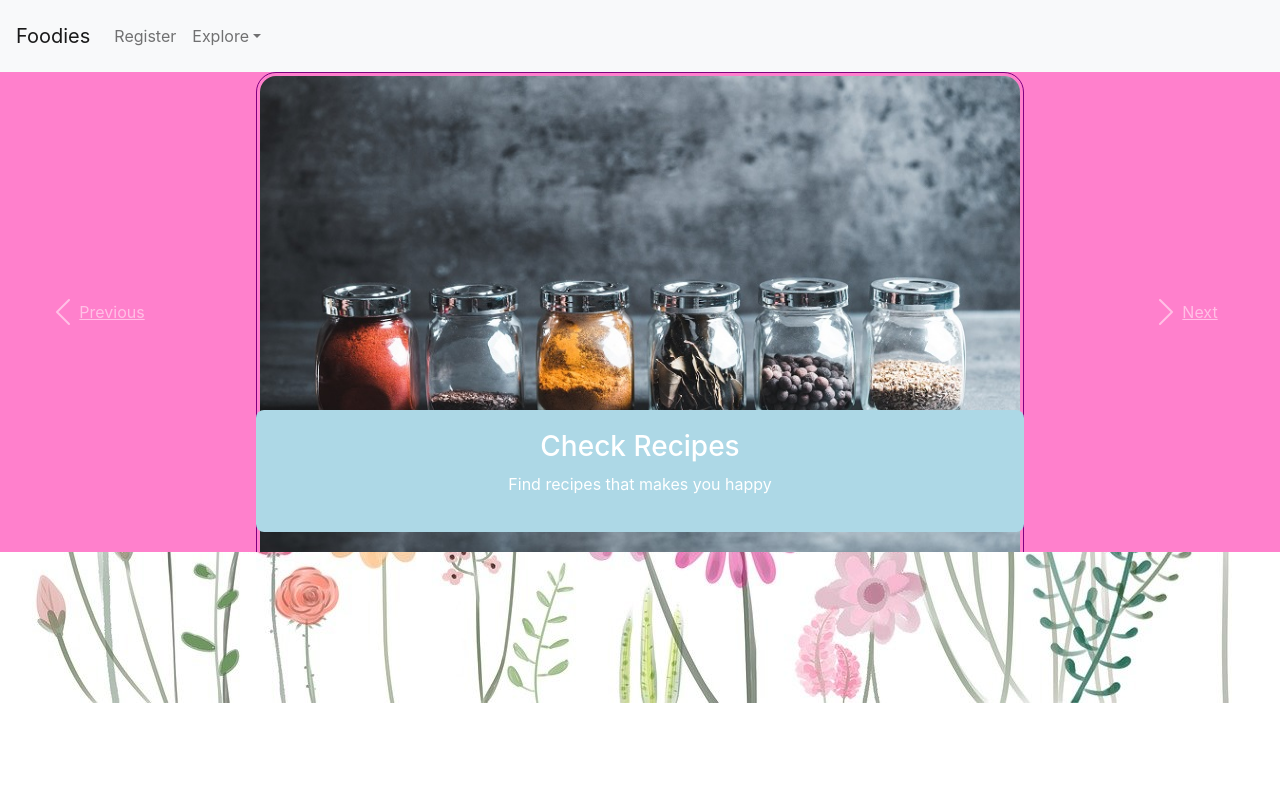
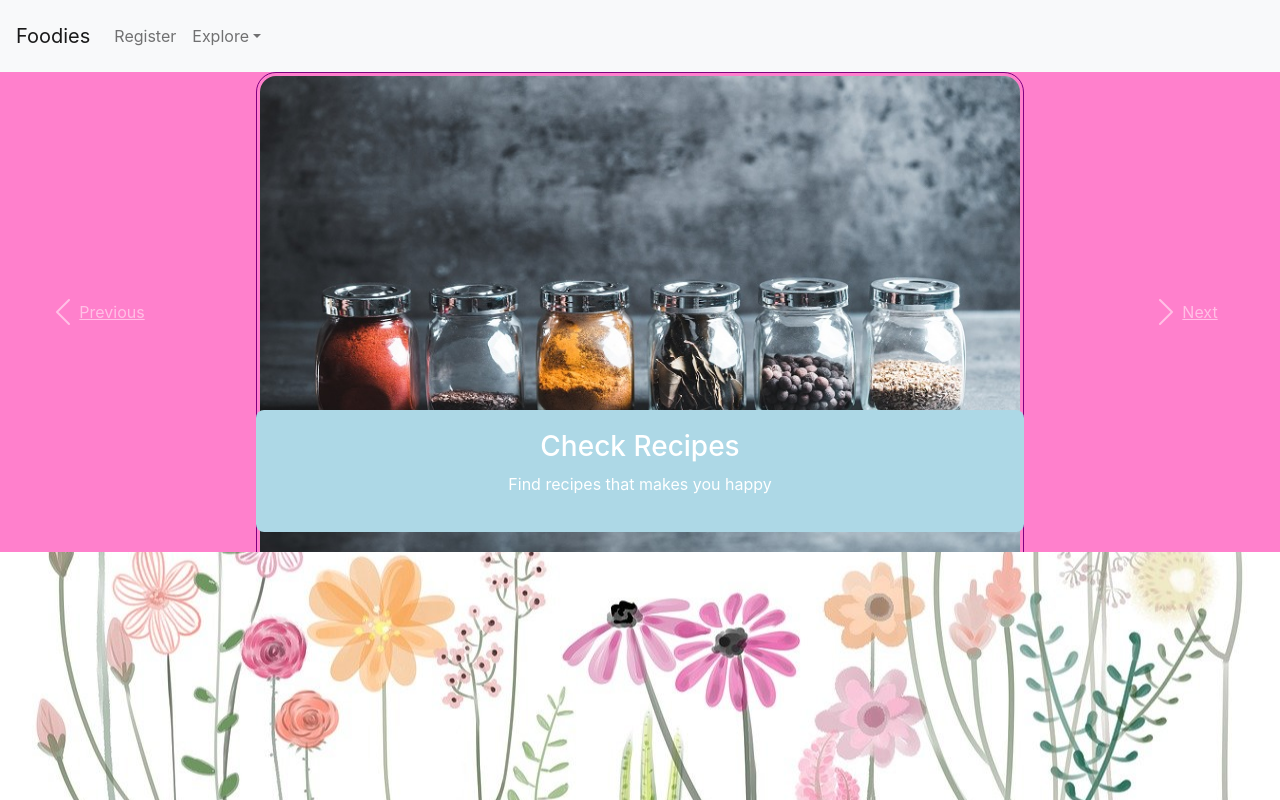
Before and after one commit to SavaSava1209/Foodies, a React (Create React App) app: page / in a window 1280 px wide. Built offline with nearby package versions, Linux system fonts and the light colour scheme.

Commit message:
change background vh

```diff
--- a/src/index.css
+++ b/src/index.css
@@ -10,8 +10,11 @@ html, body, #root  {
   background: linear-gradient(#e66465, #9198e5);
   background-image: url('./img/background1.jpg');
   background-size: cover;
-  background-position: center center;
+  background-position: center, center;
   background-repeat: no-repeat;
+  background-attachment: fixed;
+  height: 100vh;
+
 }
 
 code {
```
